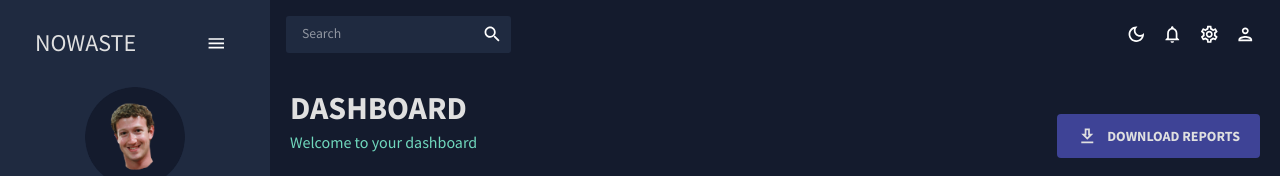
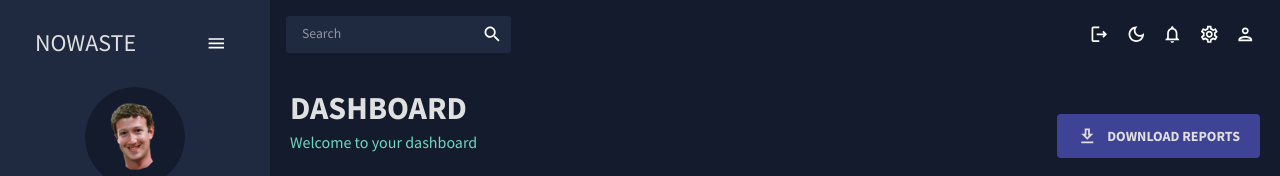
Before and after one commit to FaycalZM/fight-food-waste-frontend, a React (Vite) app: page /admin/dashboard in a window 1280 px wide. Shown: the top 176 px of the page. Built offline with nearby package versions, Linux system fonts and the light colour scheme; sample sign-in values are in the browser's storage.

Commit message:
Add logout

```diff
--- a/src/context/DataContext.jsx
+++ b/src/context/DataContext.jsx
@@ -15,9 +15,9 @@ export const DataProvider = ({ children }) => {
     const logout = () => {
         setIsAuthenticated(false);
         setUserType(null);
-        localStorage.removeItem("user_id");
-        localStorage.removeItem("user_token");
-        localStorage.removeItem("user_role");
+        localStorage.removeItem("id");
+        localStorage.removeItem("token");
+        localStorage.removeItem("role");
     };
 
 
--- a/src/scenes/global/Topbar.jsx
+++ b/src/scenes/global/Topbar.jsx
@@ -7,12 +7,16 @@ import DarkModeOutlinedIcon from "@mui/icons-material/DarkModeOutlined";
 import NotificationsOutlinedIcon from "@mui/icons-material/NotificationsOutlined";
 import SettingsOutlinedIcon from "@mui/icons-material/SettingsOutlined";
 import PersonOutlinedIcon from "@mui/icons-material/PersonOutlined";
+import LogoutOutlinedIcon from '@mui/icons-material/LogoutOutlined';
 import SearchIcon from "@mui/icons-material/Search";
+import { DataContext } from "@/context/DataContext";
 
 const Topbar = () => {
   const theme = useTheme();
   const colors = tokens(theme.palette.mode);
   const colorMode = useContext(ColorModeContext);
+
+  const { logout } = useContext(DataContext);
 
   return (
     <Box display="flex" justifyContent="space-between" p={2}>
@@ -30,6 +34,9 @@ const Topbar = () => {
 
       {/* ICONS */}
       <Box display="flex">
+        <IconButton onClick={logout}>
+          <LogoutOutlinedIcon />
+        </IconButton>
         <IconButton onClick={colorMode.toggleColorMode}>
           {theme.palette.mode === "dark" ? (
             <DarkModeOutlinedIcon />
```
